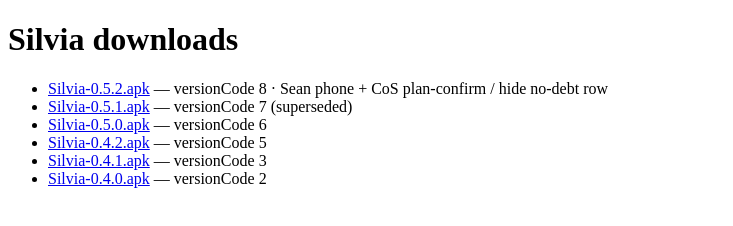
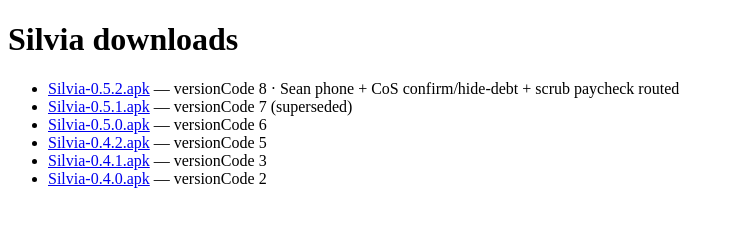
Before and after one commit to rz67nrn98v-blip/silvia-design-review, a plain HTML site: page downloads/index.html in a window 1280 px wide. Shown: the whole page, without its empty margins (0-733 px from the left). Drawn offline with Linux system fonts and the light colour scheme.

```diff
--- a/downloads/index.html
+++ b/downloads/index.html
@@ -3,7 +3,7 @@
 <body>
 <h1>Silvia downloads</h1>
 <ul>
-  <li><a href="Silvia-0.5.2.apk">Silvia-0.5.2.apk</a> — versionCode 8 · Sean phone + CoS plan-confirm / hide no-debt row</li>
+  <li><a href="Silvia-0.5.2.apk">Silvia-0.5.2.apk</a> — versionCode 8 · Sean phone + CoS confirm/hide-debt + scrub paycheck routed</li>
   <li><a href="Silvia-0.5.1.apk">Silvia-0.5.1.apk</a> — versionCode 7 (superseded)</li>
   <li><a href="Silvia-0.5.0.apk">Silvia-0.5.0.apk</a> — versionCode 6</li>
   <li><a href="Silvia-0.4.2.apk">Silvia-0.4.2.apk</a> — versionCode 5</li>
```
Also changed, not shown: 1 other file.
